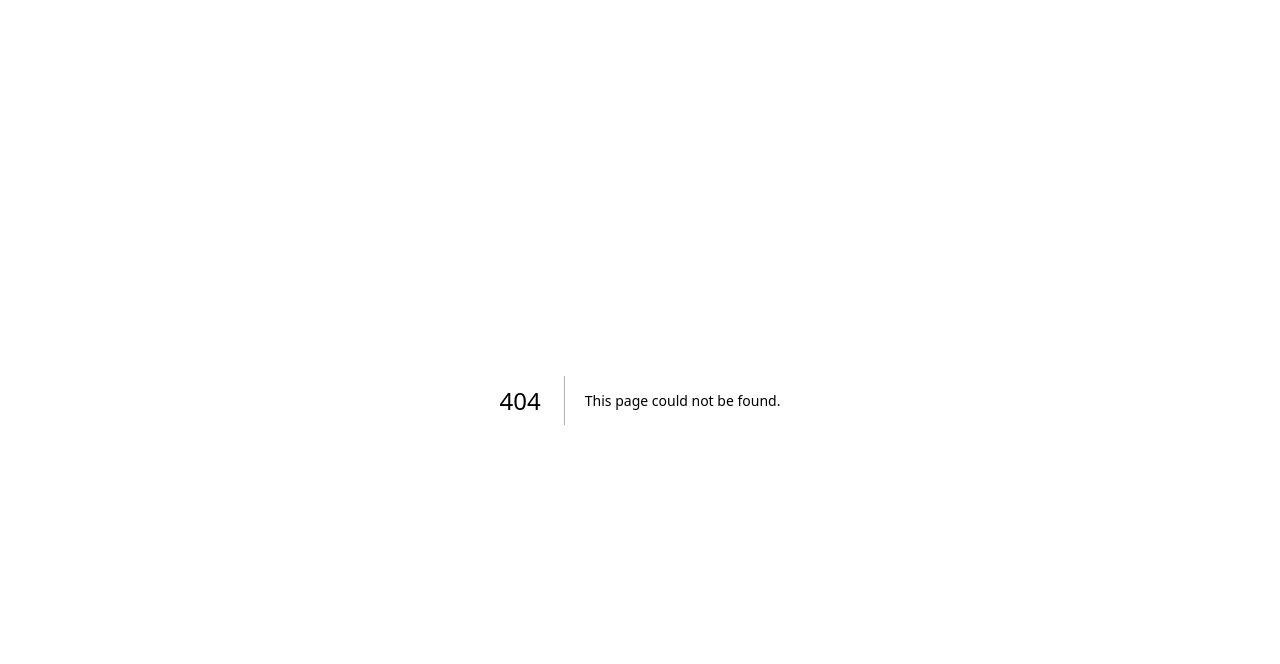
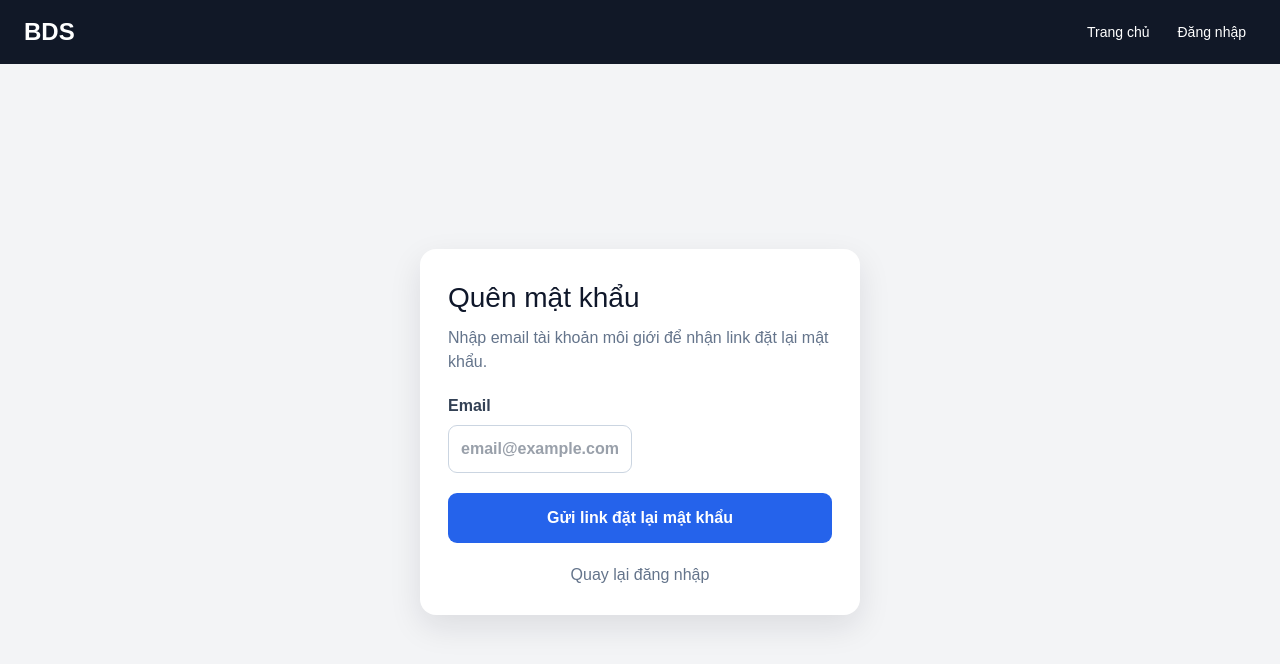
Before and after one commit to nguyenquoctoan1192-eng/khotinbds, a Next.js app: page /forgot-password in a window 1280 px wide. Before the commit this address had no page. Shown: the top 664 px of the page. Built offline with nearby package versions, Linux system fonts and the light colour scheme; no server answers.

Commit message:
add forgot password flow

```diff
--- /dev/null
+++ b/app/forgot-password/page.tsx
@@ -0,0 +1,71 @@
+"use client";
+
+import { useState, type FormEvent } from "react";
+import Link from "next/link";
+import SiteNavbar from "@/app/components/site-navbar";
+import { authClient } from "@/lib/userRole";
+
+export default function ForgotPasswordPage() {
+  const [email, setEmail] = useState("");
+  const [message, setMessage] = useState("");
+  const [loading, setLoading] = useState(false);
+
+  const submit = async (event: FormEvent<HTMLFormElement>) => {
+    event.preventDefault();
+    setLoading(true);
+    setMessage("");
+
+    const redirectTo = `${window.location.origin}/reset-password`;
+
+    const { error } = await authClient.auth.resetPasswordForEmail(email.trim(), {
+      redirectTo,
+    });
+
+    setLoading(false);
+
+    if (error) {
+      setMessage("Không gửi được email đặt lại mật khẩu. Vui lòng thử lại.");
+      return;
+    }
+
+    setMessage("Đã gửi link đặt lại mật khẩu vào email của bạn.");
+  };
+
+  return (
+    <div className="auth-page">
+      <SiteNavbar />
+
+      <main className="auth-page__main">
+        <form onSubmit={submit} className="auth-card">
+          <div>
+            <h1>Quên mật khẩu</h1>
+            <p>Nhập email tài khoản môi giới để nhận link đặt lại mật khẩu.</p>
+          </div>
+
+          <div className="auth-grid">
+            <label>
+              Email
+              <input
+                type="email"
+                required
+                value={email}
+                onChange={(event) => setEmail(event.target.value)}
+                placeholder="email@example.com"
+              />
+            </label>
+          </div>
+
+          {message && <div className="auth-message">{message}</div>}
+
+          <button type="submit" disabled={loading} className="auth-submit">
+            {loading ? "Đang gửi..." : "Gửi link đặt lại mật khẩu"}
+          </button>
+
+          <p className="auth-card__footer">
+            <Link href="/login">Quay lại đăng nhập</Link>
+          </p>
+        </form>
+      </main>
+    </div>
+  );
+}
--- a/app/login/page.tsx
+++ b/app/login/page.tsx
@@ -194,6 +194,9 @@ export default function LoginPage() {
           <p style={styles.registerHint}>
             Chưa có tài khoản? <Link href="/register">Đăng ký môi giới</Link>
           </p>
+          <p style={styles.registerHint}>
+  <Link href="/forgot-password">Quên mật khẩu?</Link>
+</p>
         </form>
       </main>
     </div>
--- /dev/null
+++ b/app/reset-password/page.tsx
@@ -0,0 +1,90 @@
+"use client";
+
+import { useState, type FormEvent } from "react";
+import Link from "next/link";
+import SiteNavbar from "@/app/components/site-navbar";
+import { authClient } from "@/lib/userRole";
+
+export default function ResetPasswordPage() {
+  const [password, setPassword] = useState("");
+  const [confirmPassword, setConfirmPassword] = useState("");
+  const [message, setMessage] = useState("");
+  const [loading, setLoading] = useState(false);
+
+  const submit = async (event: FormEvent<HTMLFormElement>) => {
+    event.preventDefault();
+    setMessage("");
+
+    if (password.length < 8) {
+      setMessage("Mật khẩu phải có ít nhất 8 ký tự.");
+      return;
+    }
+
+    if (password !== confirmPassword) {
+      setMessage("Mật khẩu nhập lại không khớp.");
+      return;
+    }
+
+    setLoading(true);
+
+    const { error } = await authClient.auth.updateUser({
+      password,
+    });
+
+    setLoading(false);
+
+    if (error) {
+      setMessage("Không thể cập nhật mật khẩu. Link có thể đã hết hạn.");
+      return;
+    }
+
+    setMessage("Đổi mật khẩu thành công. Bạn có thể đăng nhập lại.");
+  };
+
+  return (
+    <div className="auth-page">
+      <SiteNavbar />
+
+      <main className="auth-page__main">
+        <form onSubmit={submit} className="auth-card">
+          <div>
+            <h1>Đặt lại mật khẩu</h1>
+            <p>Nhập mật khẩu mới cho tài khoản của bạn.</p>
+          </div>
+
+          <div className="auth-grid">
+            <label>
+              Mật khẩu mới
+              <input
+                type="password"
+                required
+                value={password}
+                onChange={(event) => setPassword(event.target.value)}
+              />
+            </label>
+
+            <label>
+              Nhập lại mật khẩu
+              <input
+                type="password"
+                required
+                value={confirmPassword}
+                onChange={(event) => setConfirmPassword(event.target.value)}
+              />
+            </label>
+          </div>
+
+          {message && <div className="auth-message">{message}</div>}
+
+          <button type="submit" disabled={loading} className="auth-submit">
+            {loading ? "Đang cập nhật..." : "Cập nhật mật khẩu"}
+          </button>
+
+          <p className="auth-card__footer">
+            <Link href="/login">Quay lại đăng nhập</Link>
+          </p>
+        </form>
+      </main>
+    </div>
+  );
+}
```
Also changed, not shown: 1 other file (tests, documents, lock files or other folders).
